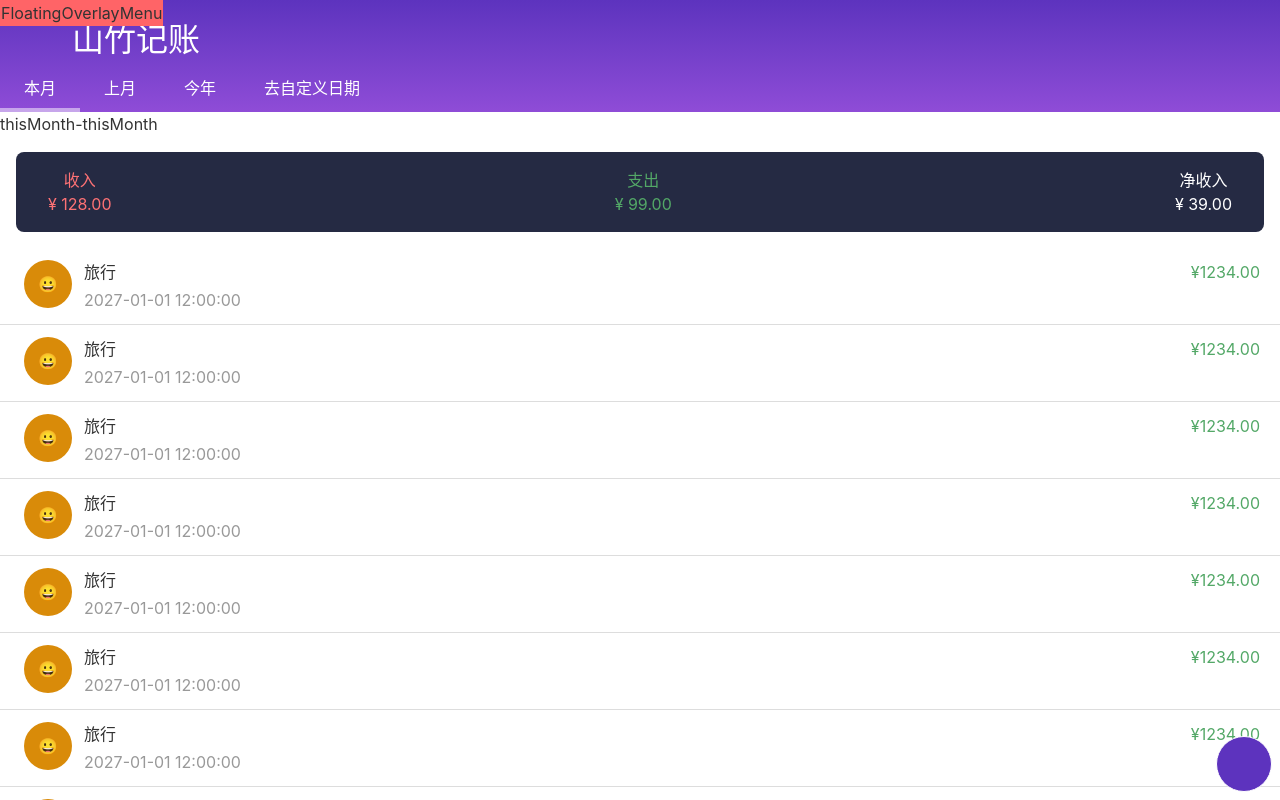
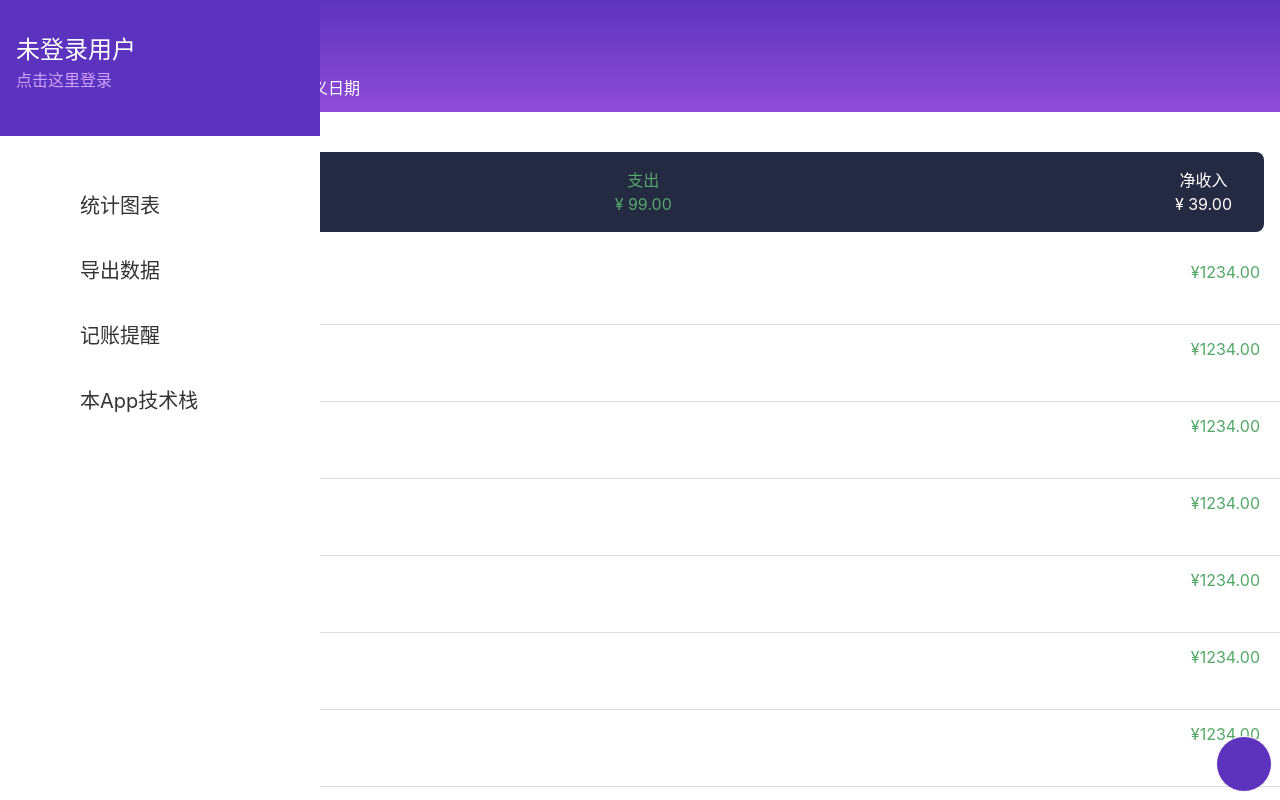
Before and after one commit to xmasuhai/mangosteen-react-1, a React (Vite) app: page /items in a window 1280 px wide. Both pictures are taken after a click on the icon 40 px from the left and 40 px from the top of the page. Built offline with nearby package versions, Linux system fonts and the light colour scheme.

Commit message:
feat(ui): 新增浮动菜单的用户头部与导航列表组件
将 FloatingOverlayMenu 拆分为 UserHeader、MenuList、MenuLinkItem 等独立子组件，新增用户头部展示与菜单导航列表，并补充 --user-text 样式变量。

```diff
--- a/src/assets/styles/vars.scss
+++ b/src/assets/styles/vars.scss
@@ -37,4 +37,6 @@
   --button-text-size: 18px;
   --button-radius: 8px;
   --button-height: 48px;
+  // sign_in
+  --user-text: #cea1ff;
 }
--- a/src/components/FloatingOverlayMenu.tsx
+++ b/src/components/FloatingOverlayMenu.tsx
@@ -1,3 +1,5 @@
+import { MenuList } from "@/components/menu/MenuList"
+import { UserHeader } from "@/components/menu/UserHeader"
 import { cn } from "cn"
 
 export const FloatingOverlayMenu: React.FC = () => {
@@ -6,9 +8,11 @@ export const FloatingOverlayMenu: React.FC = () => {
     <div
       className={cn(
         'fixed top-0 left-0',
-        'b-1 b-solid b-red bg-red',
+        'w-70vw max-w-20em h-screen',
+        'flex flex-col',
       )}>
-      FloatingOverlayMenu
+      <UserHeader className="grow-0 shrink-0" />
+      <MenuList className="grow-1 shrink-1" />
     </div>
   )
 }
--- /dev/null
+++ b/src/components/menu/MenuLinkItem.tsx
@@ -0,0 +1,27 @@
+import { SvgIcon } from "@/components/SvgIcon"
+import { cn } from "cn"
+
+interface Props {
+  className?: string
+  linkPath?: string
+  linkTitle?: string
+  iconName: string
+}
+
+export const MenuLinkItem: React.FC<Props> = ({
+  className,
+  iconName,
+  linkTitle,
+}) => {
+
+  return (
+    <li
+      className={cn(
+        'flex items-center px-1em py-.5em mb-.25em',
+        className,
+      )}>
+      <SvgIcon name={iconName} className="mr-[1em] size-[2em]" />
+      <span>{linkTitle}</span>
+    </li>
+  )
+}
--- /dev/null
+++ b/src/components/menu/MenuList.tsx
@@ -0,0 +1,42 @@
+import { MenuLinkItem } from "@/components/menu/MenuLinkItem"
+import { cn } from "cn"
+
+interface Props {
+  className?: string
+}
+type MenuLinkItemType = {
+  linkPath: string
+  linkTitle: string
+  iconName: string
+}
+
+const menuLinkItemList: Readonly<MenuLinkItemType[]> = Object.freeze([
+  { linkPath: '/statistics', linkTitle: '统计图表', iconName: 'chart' },
+  { linkPath: '/export', linkTitle: '导出数据', iconName: 'export' },
+  { linkPath: '/notify', linkTitle: '记账提醒', iconName: 'notify' },
+  { linkPath: '/tech_stack', linkTitle: '本App技术栈', iconName: 'tech_stack' },
+])
+
+export const MenuList: React.FC<Props> = ({ className, }) => {
+  return (
+    <nav
+      className={cn(
+        'bg-white text-20px py-1em',
+        className,
+      )}>
+      <menu className={cn(
+          'pt-1em text-20px',
+          'flex flex-col justify-start',
+        )}>
+          {menuLinkItemList.map((item) => (
+            <MenuLinkItem
+              key={item.linkPath}
+              linkPath={item.linkPath}
+              linkTitle={item.linkTitle}
+              iconName={item.iconName}
+            />
+          ))}
+        </menu>
+      </nav>
+  )
+}
--- /dev/null
+++ b/src/components/menu/OverlayMask.tsx
@@ -0,0 +1,6 @@
+export const OverlayMask: React.FC = () => {
+
+  return (
+    <div>OverlayMask</div>
+  )
+}
--- /dev/null
+++ b/src/components/menu/UserHeader.tsx
@@ -0,0 +1,19 @@
+import { cn } from "cn"
+
+interface Props {
+  className?: string
+}
+
+export const UserHeader: React.FC<Props> = ({ className, }) => {
+  return (
+    <div
+      className={cn(
+        'bg-[var(--main)] text-white w-full',
+        'pt-2em pb-44px px-1em',
+        className,
+      )}>
+      <h2 className="text-[24px]">未登录用户</h2>
+      <div className="text-[var(--user-text)]">点击这里登录</div>
+    </div>
+  )
+}
```
